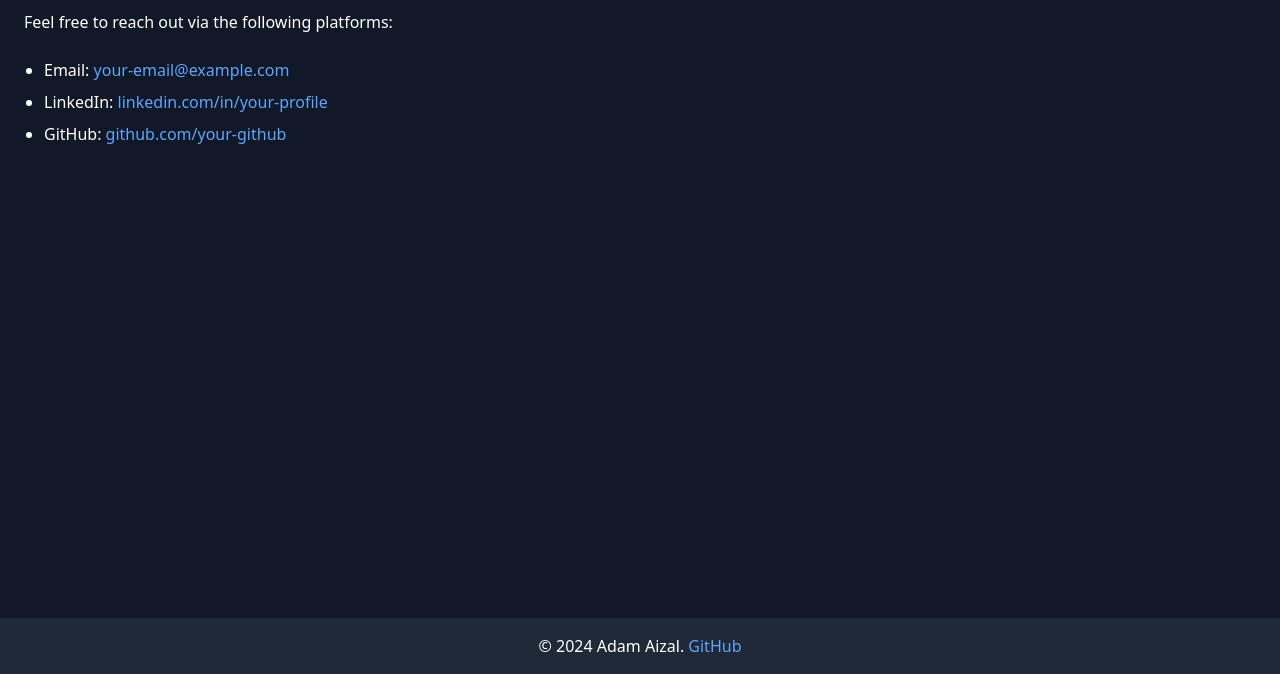
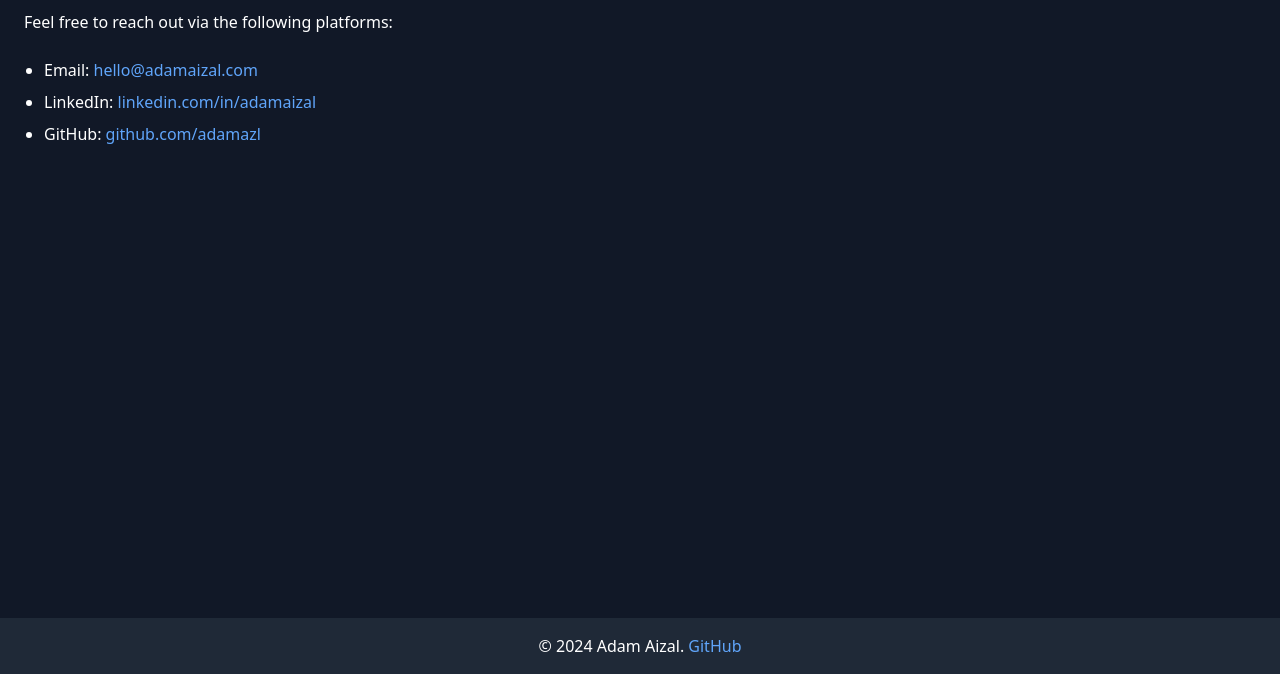
Before and after one commit to adamazl/hackthebox-writeups, a plain HTML site: page contact.html in a window 1280 px wide. Shown: the part 126-800 px from the top of the page. Drawn offline with nearby package versions, Linux system fonts and the light colour scheme.

Commit message:
Update contact.html

```diff
--- a/contact.html
+++ b/contact.html
@@ -36,9 +36,9 @@
         <h1 class="text-4xl font-bold mb-4">Contact</h1>
         <p class="mb-6">Feel free to reach out via the following platforms:</p>
         <ul class="list-disc pl-5">
-            <li class="mb-2">Email: <a href="mailto:your-email@example.com" class="text-blue-400 hover:underline">your-email@example.com</a></li>
-            <li class="mb-2">LinkedIn: <a href="https://www.linkedin.com/in/your-profile" target="_blank" class="text-blue-400 hover:underline">linkedin.com/in/your-profile</a></li>
-            <li class="mb-2">GitHub: <a href="https://github.com/your-github" target="_blank" class="text-blue-400 hover:underline">github.com/your-github</a></li>
+            <li class="mb-2">Email: <a href="mailto:hello@adamaizal.com" class="text-blue-400 hover:underline">hello@adamaizal.com</a></li>
+            <li class="mb-2">LinkedIn: <a href="https://www.linkedin.com/in/adamaizal" target="_blank" class="text-blue-400 hover:underline">linkedin.com/in/adamaizal</a></li>
+            <li class="mb-2">GitHub: <a href="https://github.com/adamazl" target="_blank" class="text-blue-400 hover:underline">github.com/adamazl</a></li>
         </ul>
     </main>
     <!-- Footer -->
```
